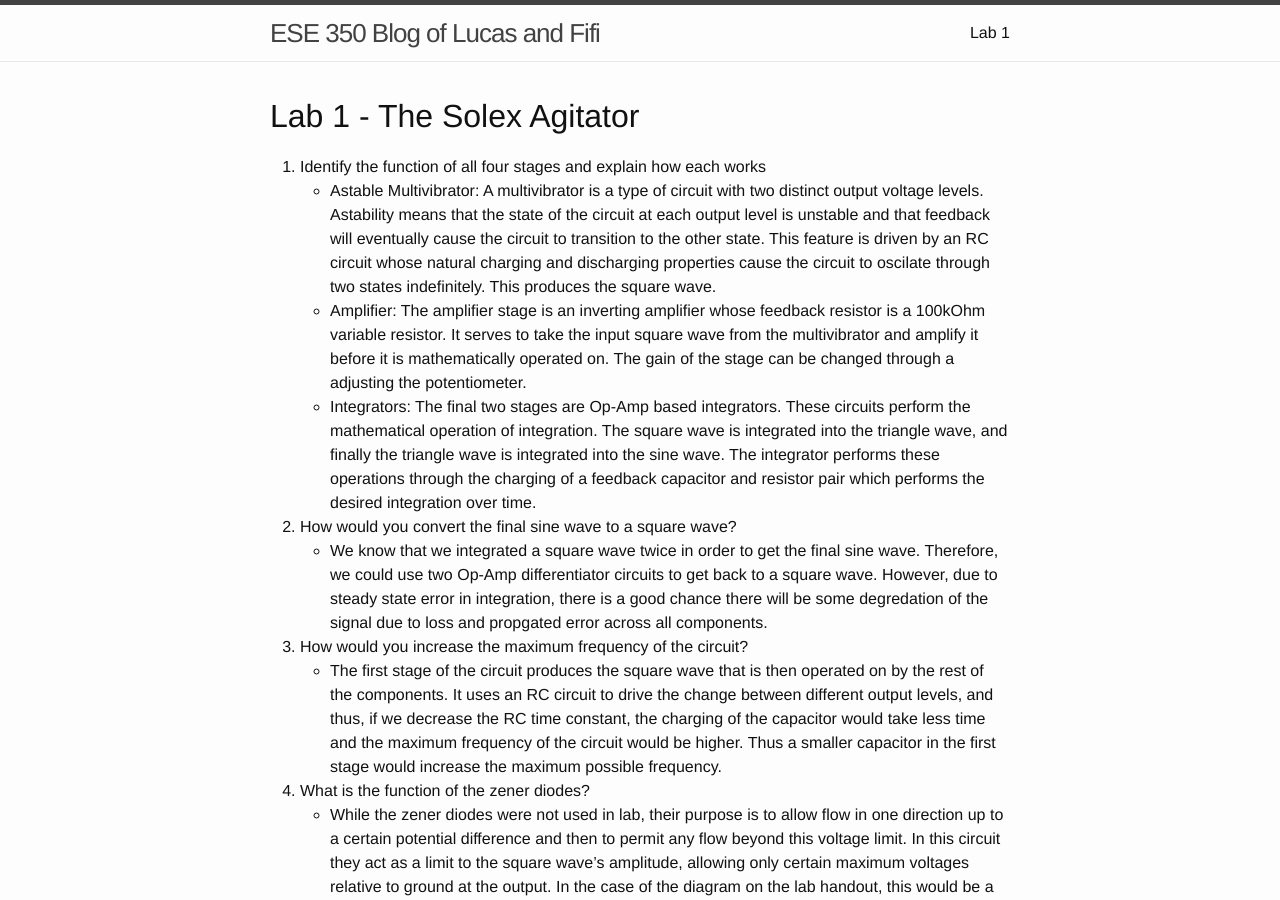
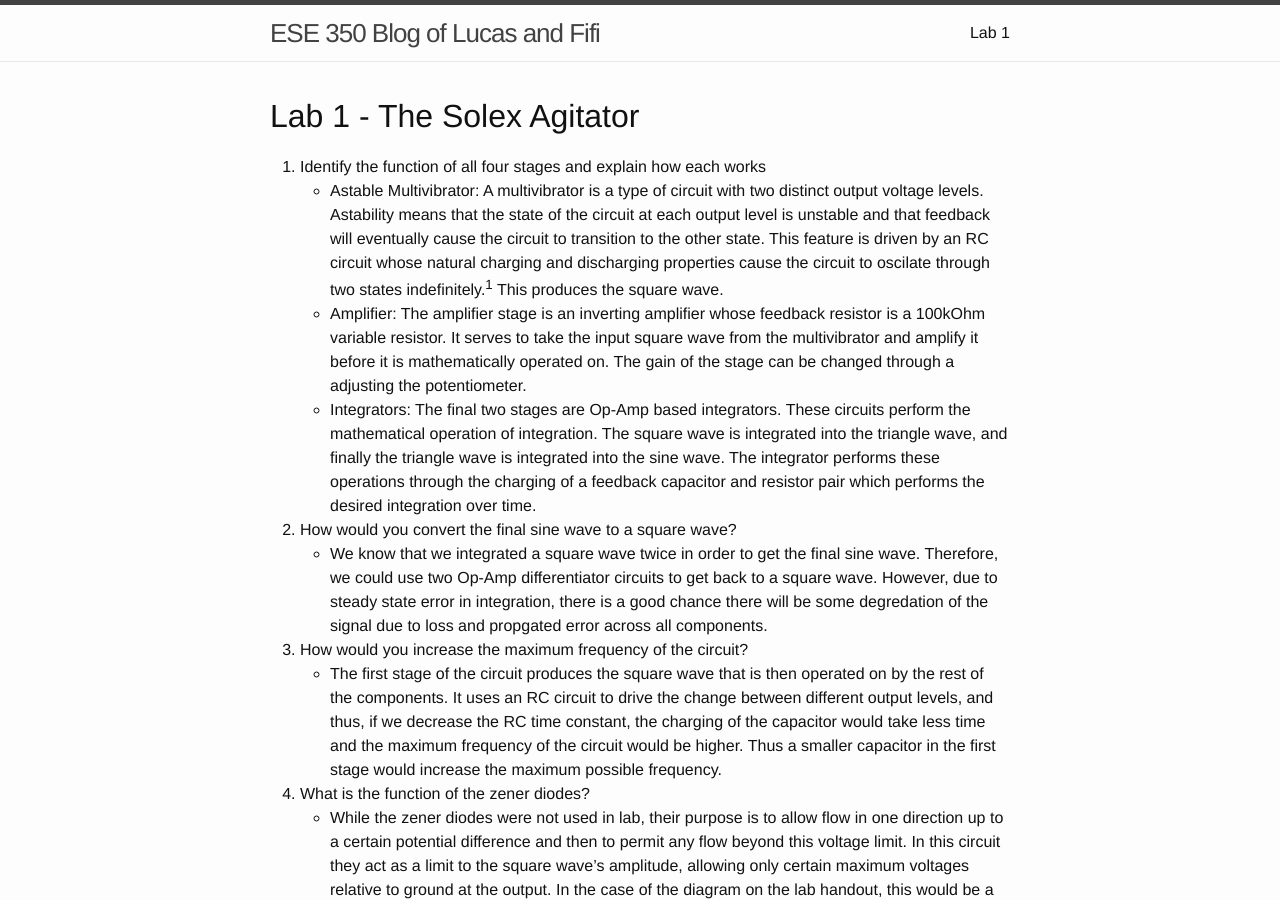
Before and after one commit to feefles/ese350, a Jekyll site: the page built from lab1.markdown, in a window 1280 px wide and 900 px high. Built offline with Jekyll 4.4.1, drawn with Linux system fonts in a browser that asks for light colours; some of the changed text lies outside the part shown.

Commit message:
added citation

```diff
--- a/lab1.markdown
+++ b/lab1.markdown
@@ -8,12 +8,12 @@
 ==========================
 
 1. Identify the function of all four stages and explain how each works
-    - Astable Multivibrator: A multivibrator is a type of circuit with two distinct output voltage levels. Astability means that the state of the circuit at each output level is unstable and that feedback will eventually cause the circuit to transition to the other state. This feature is driven by an RC circuit whose natural charging and discharging properties cause the circuit to oscilate through two states indefinitely. This produces the square wave.
+    - Astable Multivibrator:
+	 A multivibrator is a type of circuit with two distinct output voltage levels. Astability means that the state of the circuit at each output level is unstable and that feedback will eventually cause the circuit to transition to the other state. This feature is driven by an RC circuit whose natural charging and discharging properties cause the circuit to oscilate through two states indefinitely.<sup>1</sup> This produces the square wave.
     - Amplifier:
 	The amplifier stage is an inverting amplifier whose feedback resistor is a 100kOhm variable resistor. It serves to take the input square wave from the multivibrator and amplify it before it is mathematically operated on. The gain of the stage can be changed through a adjusting the potentiometer.
     - Integrators:
 	The final two stages are Op-Amp based integrators. These circuits perform the mathematical operation of integration. The square wave is integrated into the triangle wave, and finally the triangle wave is integrated into the sine wave. The integrator performs these operations through the charging of a feedback capacitor and resistor pair which performs the desired integration over time.
-
 
 2. How would you convert the final sine wave to a square wave?
     - We know that we integrated a square wave twice in order to get the final sine wave. Therefore, we could use two Op-Amp differentiator circuits to get back to a square wave. However, due to steady state error in integration, there is a good chance there will be some degredation of the signal due to loss and propgated error across all components.
@@ -32,6 +32,8 @@
 -------------------
 ![Oscilloscope](assets/lab1_oscope.jpg "Oscilloscope Output")
 
+---
+1. https://en.wikipedia.org/wiki/Multivibrator
 
 <!--
 
```
